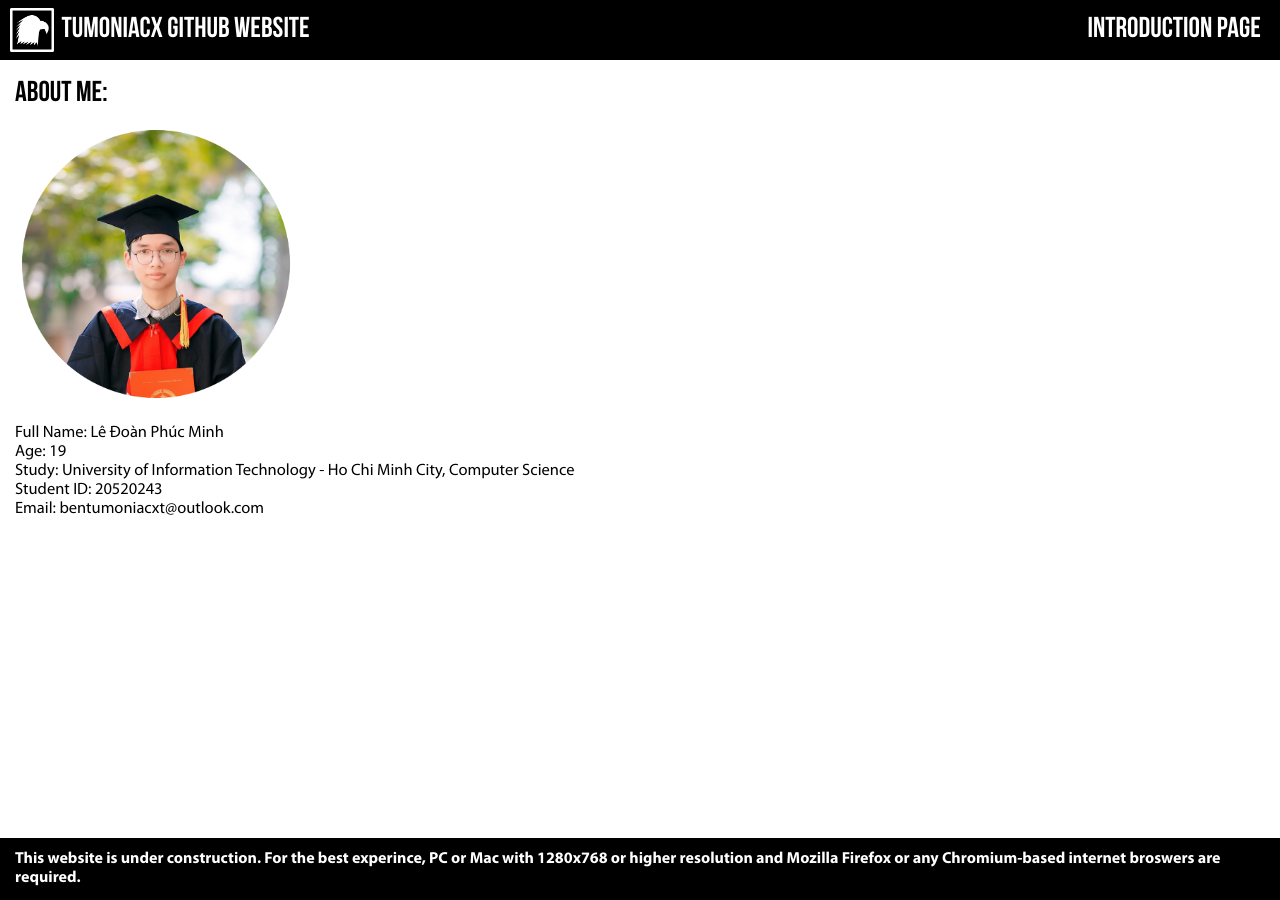
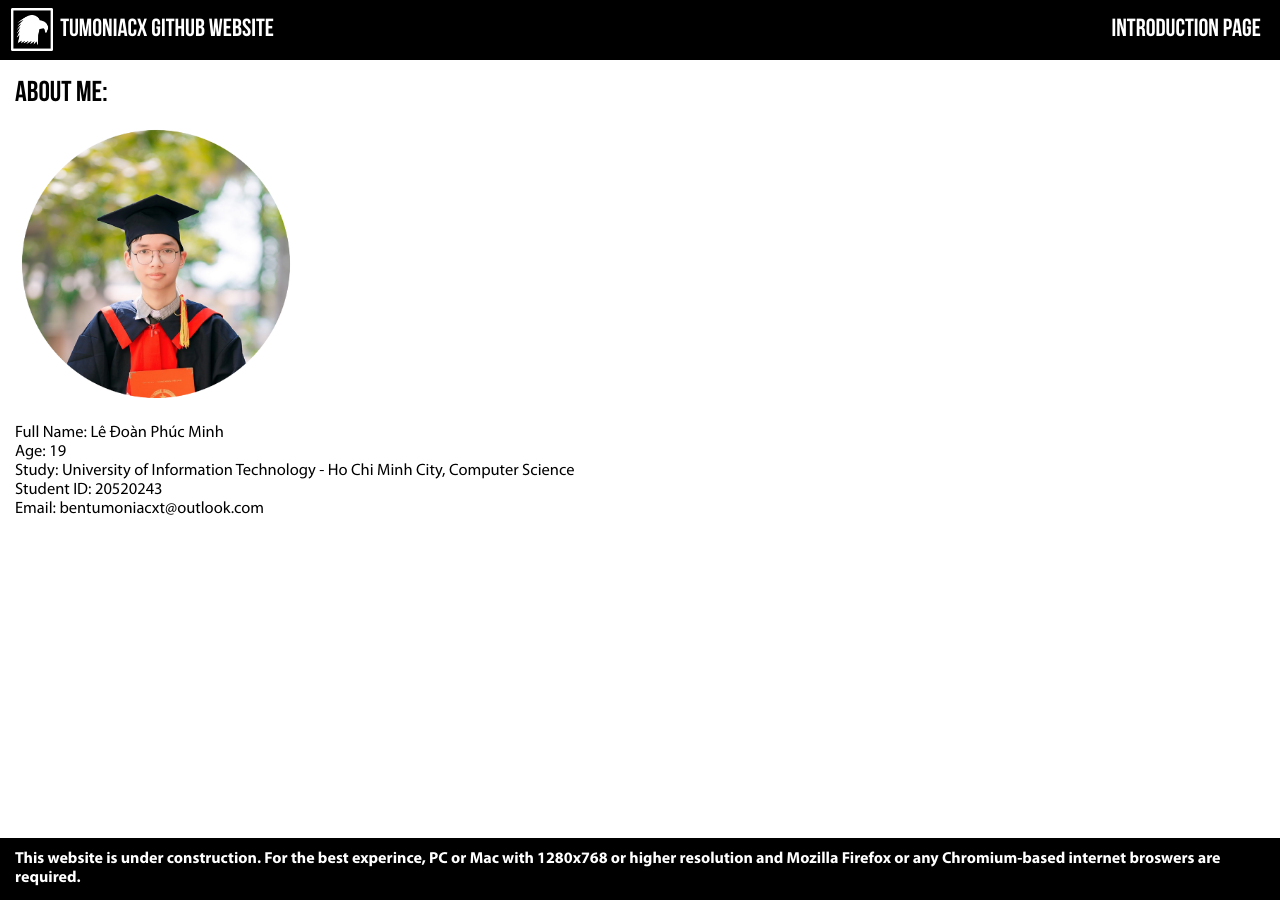
Before and after one commit to BenTumoniacXT/BenTumoniacXT.github.io, a Jekyll site: the page index.html, which Jekyll copies as it is, in a window 1280 px wide. Built offline with Jekyll 4.4.1, drawn with Linux system fonts in a browser that asks for light colours.

Commit message:
Update main.css

```diff
--- a/Core/CSS/main.css
+++ b/Core/CSS/main.css
@@ -11,25 +11,25 @@ body {
 
 .profile {
 	position: absolute;
-	top: 12%;
+	top: 13%;
   left: -5%;
-	height: 70%;
+	height: 67%;
 	width: 15%;
 	object-fit: contain;
 }
 
 .name {
   position: absolute;
-  top: 24%;
-  left: 4.8%;
-  font-size: 180%;
+  top: 26%;
+  left: 4.7%;
+  font-size: 155%;
   object-fit: contain;
 }
 
 .title {
   position: absolute;
-  top: 24%;
+  top: 26%;
   right: 1.5%;
-  font-size: 180%;
+  font-size: 155%;
   object-fit: contain;
 }
```
